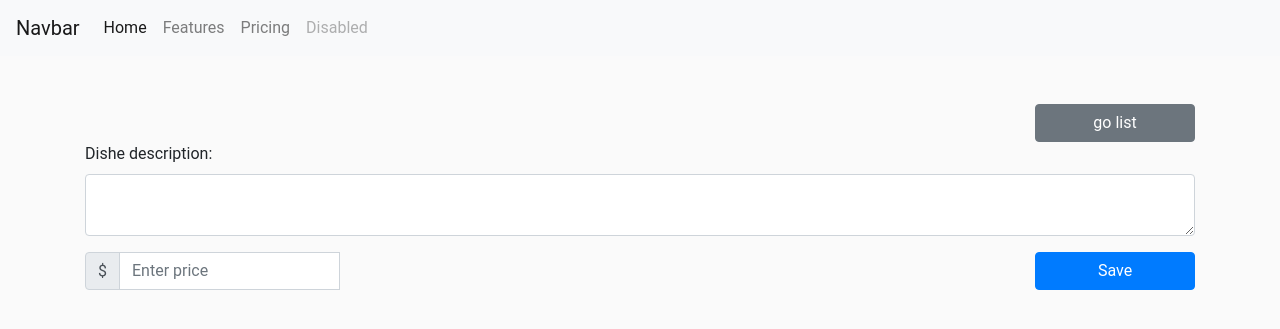
After one commit to dongraft/e-meals, a Django app: page /dishes/create/ in a window 1280 px wide. The commit adds this page. Shown: the top 329 px of the page. Run offline with Django 3.2, Linux system fonts and the light colour scheme; some libraries are stand-ins or nearby versions.

Commit message:
Se incorporan html de listado y creación de dishes

```diff
--- a/dishes/urls.py
+++ b/dishes/urls.py
@@ -10,6 +10,11 @@ urlpatterns = [
     path(
         route='list/',
         view=dishes_views.list_view,
-        name='dishes_list'
+        name='dishe_list'
+    ),
+    path(
+        route='create/',
+        view=dishes_views.create_view,
+        name='dishe_create'
     ),
 ]
--- a/dishes/views.py
+++ b/dishes/views.py
@@ -2,7 +2,11 @@
 
 from dishes.models import Dishe
 
+from django.http import HttpResponseRedirect
 from django.shortcuts import render
+from django.urls import reverse
+
+from .forms import DisheForm
 
 
 def list_view(request):
@@ -13,3 +17,21 @@ def list_view(request):
     return render(request, 'dishes/list.html', {
         'dishes': dishes
     })
+
+
+def create_view(request):
+    """Create a new dishe."""
+
+    form = DisheForm()
+
+    if request.method == 'POST':
+        form = DisheForm(request.POST)
+        if form.is_valid():
+            new_dishe = Dishe(**form.cleaned_data)
+            new_dishe.save()
+
+            return HttpResponseRedirect(reverse('dishes:list'))
+
+    return render(request, 'dishes/create.html', context={
+        'form': form
+    })
--- /dev/null
+++ b/templates/dishes/create.html
@@ -0,0 +1,45 @@
+{% extends "base.html" %}
+{% block head_content %}
+	<title>Dishes | EMeals</title>
+{% endblock %}
+{% block container %}
+<div class="row">
+	<div class="col-lg-2 ml-auto">
+		<a href="{% url 'dishes:dishe_list' %}" class="btn btn-secondary btn-block">go list</a>
+	</div>
+	<div class="col-lg-12">
+		<form method="POST">
+			{% csrf_token %}
+			<div class="row">
+				<div class="col-lg-12">
+					<div class="form-group">
+						<label for="dishe-descripion">{{ form.description.label }}</label>
+						<textarea class="form-control {% if form.description.errors %}is-invalid{% endif %}" name="description"
+						id="dishe-descripion" rows="2">{% if form.description.value is not None %}{{ form.description.value }}{% endif %}</textarea>
+
+						<div class="invalid-feedback">
+                            {% for error in form.description.errors %}{{ error }}{% endfor %}
+                        </div>
+					</div>
+				</div>
+				<div class="col-lg-3 mr-auto">
+					<div class="form-group">
+						<div class="input-group">
+							<div class="input-group-prepend">
+								<span class="input-group-text" id="price-element">$</span>
+							</div>
+							<input type="text" class="form-control {% if form.price.errors %}is-invalid{% endif %}" id="input-price" placeholder="{{ form.price.label }}" aria-describedby="price-element" name="price" value="{% if form.price.value is not None %}{{ form.price.value }}{% endif %}">
+							<div class="invalid-feedback">
+								{% for error in form.price.errors %}{{ error }}{% endfor %}
+							</div>
+						</div>
+					</div>
+				</div>
+				<div class="col-lg-2 ml-auto">
+			    	<button type="submit" class="btn btn-block btn-primary">Save</button>
+			    </div>
+			</div>
+		</form>
+	</div>
+</div>
+{% endblock %}
```
Also changed, not shown: templates/dishes/list.html (+27 -9 lines).
